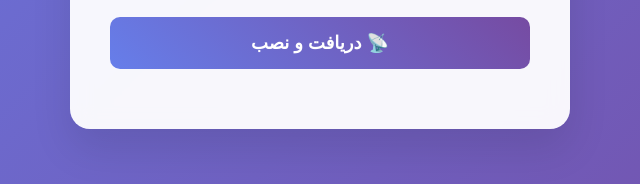
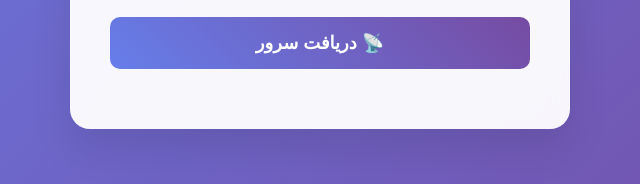
Before and after one commit to WhiteNightlight/filter, a plain HTML site: page index.html in a window 1280 px wide. Shown: the part 432-616 px from the top of the page, 320-960 px from the left. Drawn offline with Linux system fonts and the light colour scheme.

Commit message:
Update index.html

```diff
--- a/index.html
+++ b/index.html
@@ -209,7 +209,7 @@
     <h2>🚀 انتقال خودکار کانفیگ</h2>
     <p>با یک کلیک، کانفیگ را دریافت و وارد Hiddify کنید</p>
     <input type="password" id="passwordInput" placeholder="رمز عبور را وارد کنید"/>
-    <button class="btn" id="fetchBtn">📡 دریافت و نصب</button>
+    <button class="btn" id="fetchBtn">📡 دریافت سرور</button>
     <div class="status" id="status"></div>
     <div class="config-display" id="configDisplay"></div>
 
```
